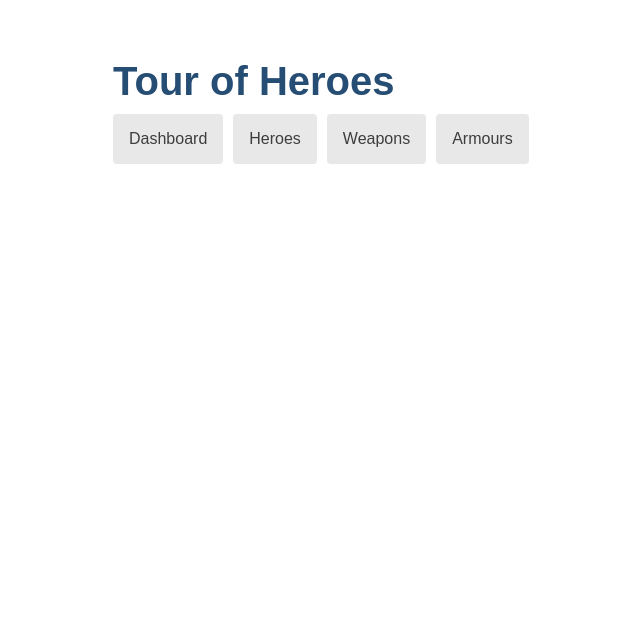
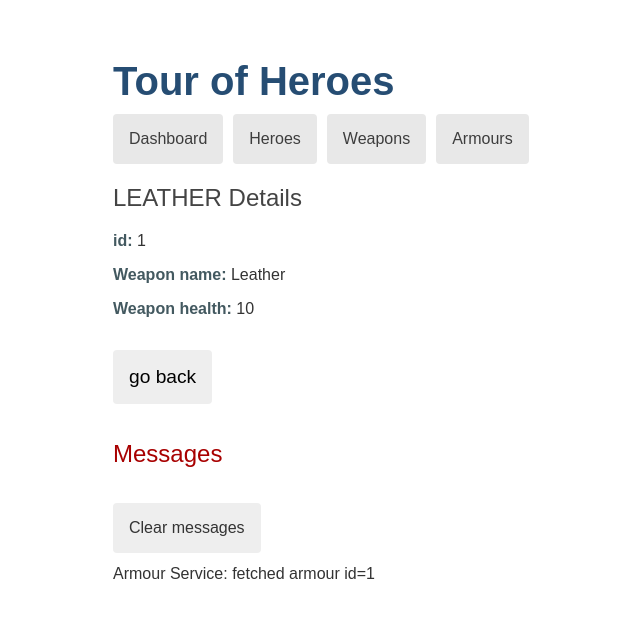
Before and after one commit to Sotatek-PhongHoang/heroes-coding-challenge, an Angular app: page /armours/1 in a window 1280 px wide. Before the commit this address led to /. Shown: the top 618 px of the page, without its empty margins (27-667 px from the left). Built offline with nearby package versions, Linux system fonts and the light colour scheme.

Commit message:
feat: implement armour detail

```diff
--- a/src/app/app-routing.module.ts
+++ b/src/app/app-routing.module.ts
@@ -7,6 +7,7 @@ import { HeroDetailComponent } from './hero-detail/hero-detail.component';
 import { WeaponComponent } from './weapon/weapon.component';
 import { WeaponDetailComponent } from './weapon/weapon-detail/weapon-detail.component';
 import { ArmourComponent } from './armour/armour.component';
+import { ArmourDetailComponent } from './armour/armour-detail/armour-detail.component';
 
 const routes: Routes = [
   { path: '', redirectTo: '/dashboard', pathMatch: 'full' },
@@ -15,7 +16,8 @@ const routes: Routes = [
   { path: 'heroes', component: HeroesComponent },
   { path: 'weapons', component: WeaponComponent },
   { path: 'weapons/:id', component: WeaponDetailComponent },
-  { path: 'armours', component: ArmourComponent }
+  { path: 'armours', component: ArmourComponent },
+  { path: 'armours/:id', component: ArmourDetailComponent }
 ];
 
 @NgModule({
--- a/src/app/app.module.ts
+++ b/src/app/app.module.ts
@@ -12,6 +12,7 @@ import { AppRoutingModule } from './app-routing.module';
 import { WeaponComponent } from './weapon/weapon.component';
 import { WeaponDetailComponent } from './weapon/weapon-detail/weapon-detail.component';
 import { ArmourComponent } from './armour/armour.component';
+import { ArmourDetailComponent } from './armour/armour-detail/armour-detail.component';
 
 @NgModule({
   imports: [
@@ -27,7 +28,8 @@ import { ArmourComponent } from './armour/armour.component';
     MessagesComponent,
     WeaponComponent,
     WeaponDetailComponent,
-    ArmourComponent
+    ArmourComponent,
+    ArmourDetailComponent
   ],
   bootstrap: [ AppComponent ]
 })
--- /dev/null
+++ b/src/app/armour/armour-detail/armour-detail.component.css
@@ -0,0 +1,3 @@
+span b {
+  color: #435960;
+}
--- /dev/null
+++ b/src/app/armour/armour-detail/armour-detail.component.html
@@ -0,0 +1,7 @@
+<div *ngIf="armour">
+  <h2>{{armour.name | uppercase}} Details</h2>
+  <div><span><b>id: </b></span>{{armour.id}}</div>
+  <p><span><b>Weapon name: </b></span>{{ armour.name }}</p>
+  <p><span><b>Weapon health: </b></span>{{ armour.health }}</p>
+  <button (click)="goBack()">go back</button>
+</div>
--- /dev/null
+++ b/src/app/armour/armour-detail/armour-detail.component.ts
@@ -0,0 +1,37 @@
+import { Location } from '@angular/common';
+import { Component, OnInit } from '@angular/core';
+import { ActivatedRoute } from '@angular/router';
+import { Armour } from 'src/app/core/interface/armour';
+import { ArmourService } from '../armour.service';
+
+@Component({
+  selector: 'app-armour-detail',
+  templateUrl: './armour-detail.component.html',
+  styleUrls: ['./armour-detail.component.css']
+})
+export class ArmourDetailComponent implements OnInit {
+  armour: Armour | undefined;
+
+  constructor(
+    private route: ActivatedRoute,
+    private armourService: ArmourService,
+    private location: Location
+  ) {}
+
+  ngOnInit(): void {
+    this.getArmour();
+  }
+
+  /**
+   * get armour detail
+   */
+  getArmour(): void {
+    const id = Number(this.route.snapshot.paramMap.get('id'));
+    this.armourService.getArmour(id)
+      .subscribe(armour => this.armour = armour);
+  }
+
+  goBack(): void {
+    this.location.back();
+  }
+}
```
